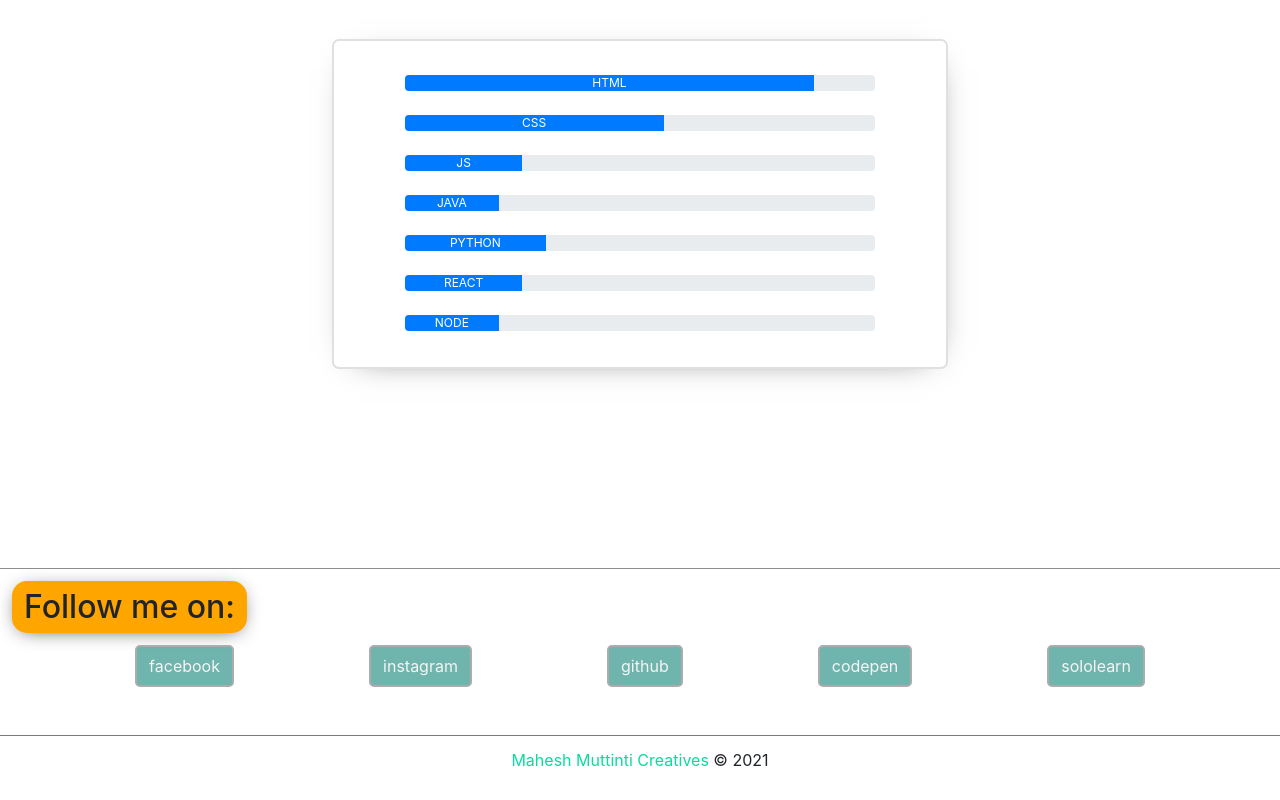
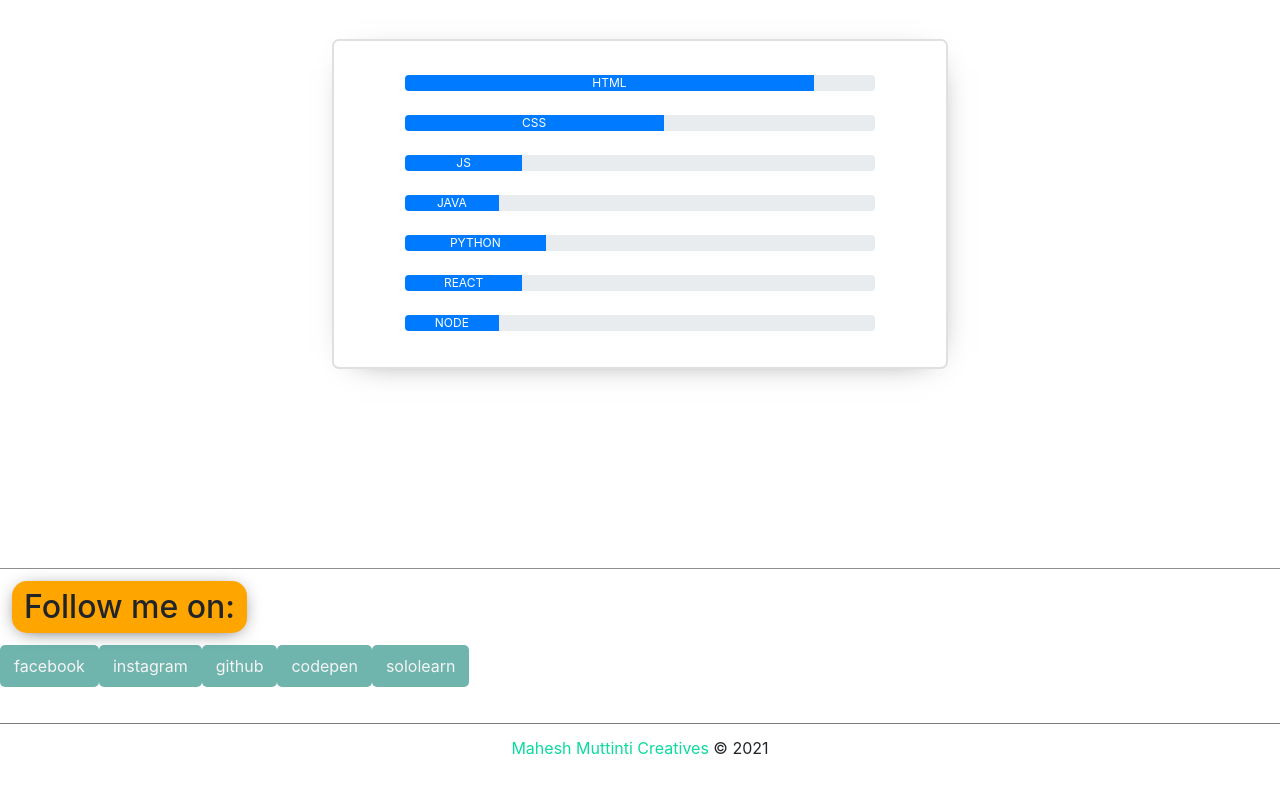
Before and after one commit to maheshmuttintidev/portfolio, a React (Create React App) app: page / in a window 1280 px wide. Shown: the part 1818-2618 px from the top of the page. Built offline with nearby package versions, Linux system fonts and the light colour scheme.

Commit message:
update js and css

```diff
--- a/src/style.css
+++ b/src/style.css
@@ -4,6 +4,7 @@
   padding: 0;
   -webkit-font-smoothing: antialiased;
   line-height: 1.5;
+  -webkit-tap-highlight-color: transparent;
 }
 header {
   background-color: #ffff00;
@@ -58,7 +59,7 @@ article {
   background-color: coral;
   border-color: tomato;
   box-shadow: 3px 6px 34px -24px #202020, -3px -4px 12px -5px rgb(34, 32, 32);
-  animation: zoom-in ease-out alternate 500ms;
+  animation: zoom-in 200ms;
 }
 
 @keyframes zoom-in {
@@ -75,7 +76,7 @@ article {
     transform: scale(0.9);
   }
   100% {
-    transform: scale(1.1);
+    transform: scale(1.01);
   }
 }
 
@@ -148,8 +149,7 @@ footer {
 }
 
 .holder.btn-holder {
-  justify-content: space-evenly;
-  flex-flow: wrap;
+  margin: 12px auto;
 }
 
 .holder.btn-holder > button {
@@ -159,14 +159,13 @@ footer {
   height: 100%;
   cursor: pointer;
   outline: 0;
-  border: 2px solid #acacac;
-  margin: 0 0 12px 0;
+  border: 2px solid transparent;
+  margin: 0 0 24px 0;
   color: whitesmoke;
 }
 
 .holder.btn-holder > button:hover {
   background-color: rgba(44, 34, 182, 0.5);
-  font-weight: bold;
   border: 2px solid skyblue;
   box-shadow: 0 0 1px 1px skyblue;
   outline: 0;
```
